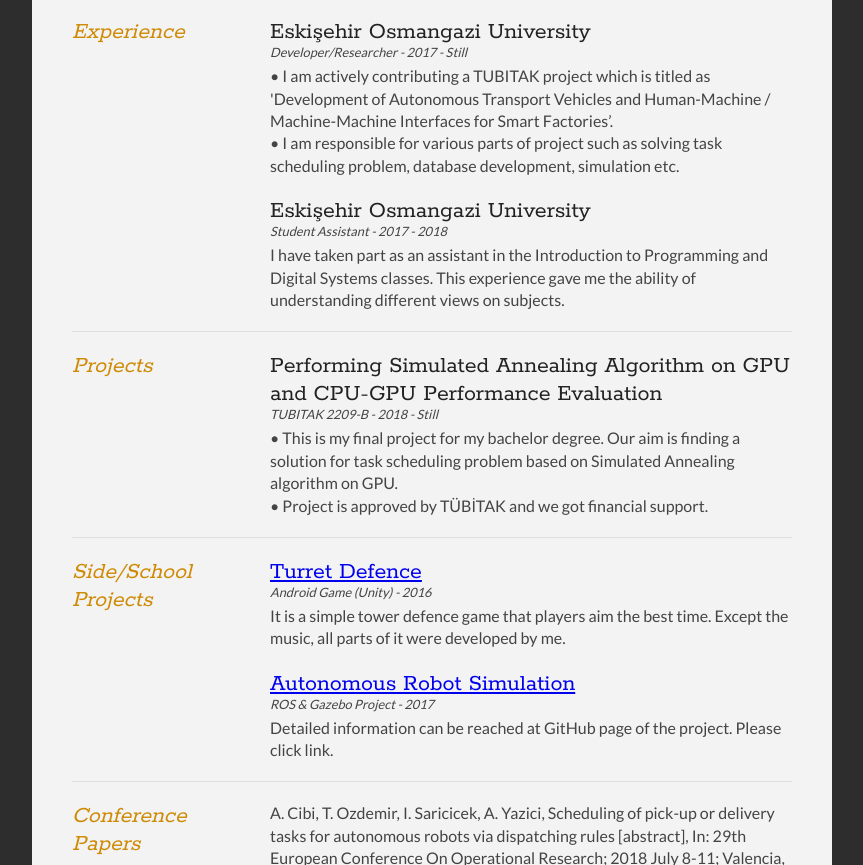
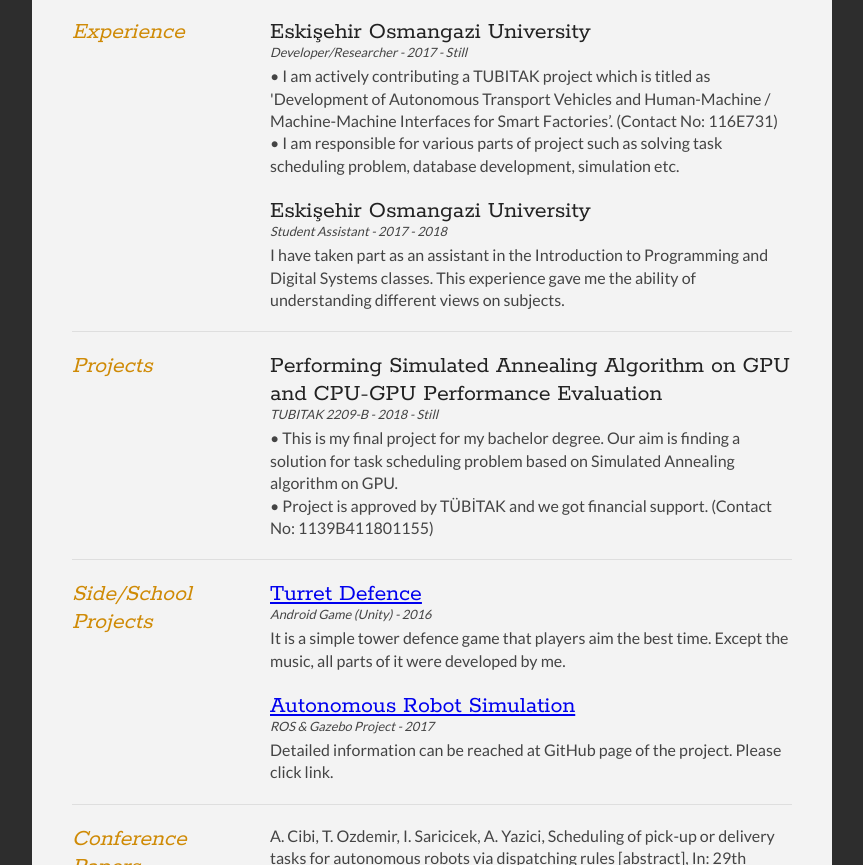
Before and after one commit to tahirozdemir34/cv-for-web, a plain HTML site: page index.html in a window 1280 px wide. Shown: the part 1298-2163 px from the top of the page, without its empty margins (208-1071 px from the left). Drawn offline with Linux system fonts and the light colour scheme.

Commit message:
Update index.html
Contact No added

```diff
--- a/index.html
+++ b/index.html
@@ -126,7 +126,7 @@
 						<h2>Eskişehir Osmangazi University</h2>
 						<p class="subDetails">Developer/Researcher - 2017 - Still</p>
 						<p>&bull; I am actively contributing a TUBITAK project which is titled as 'Development of Autonomous Transport Vehicles
-							and Human-Machine / Machine-Machine Interfaces for Smart Factories’.
+							and Human-Machine / Machine-Machine Interfaces for Smart Factories’. (Contact No: 116E731)
 							<br/>&bull; I am responsible for various parts of project such as solving task scheduling problem, database development,
 							simulation etc.</p>
 					</article>
@@ -153,7 +153,7 @@
 						<p class="subDetails"> TUBITAK 2209-B - 2018 - Still</p>
 						<p>&bull; This is my final project for my bachelor degree. Our aim is finding a solution for task scheduling problem based
 							on Simulated Annealing algorithm on GPU.
-							<br/>&bull; Project is approved by TÜBİTAK and we got financial support.</p>
+							<br/>&bull; Project is approved by TÜBİTAK and we got financial support. (Contact No: 1139B411801155)</p>
 					</article>
 
 				</div>
```
